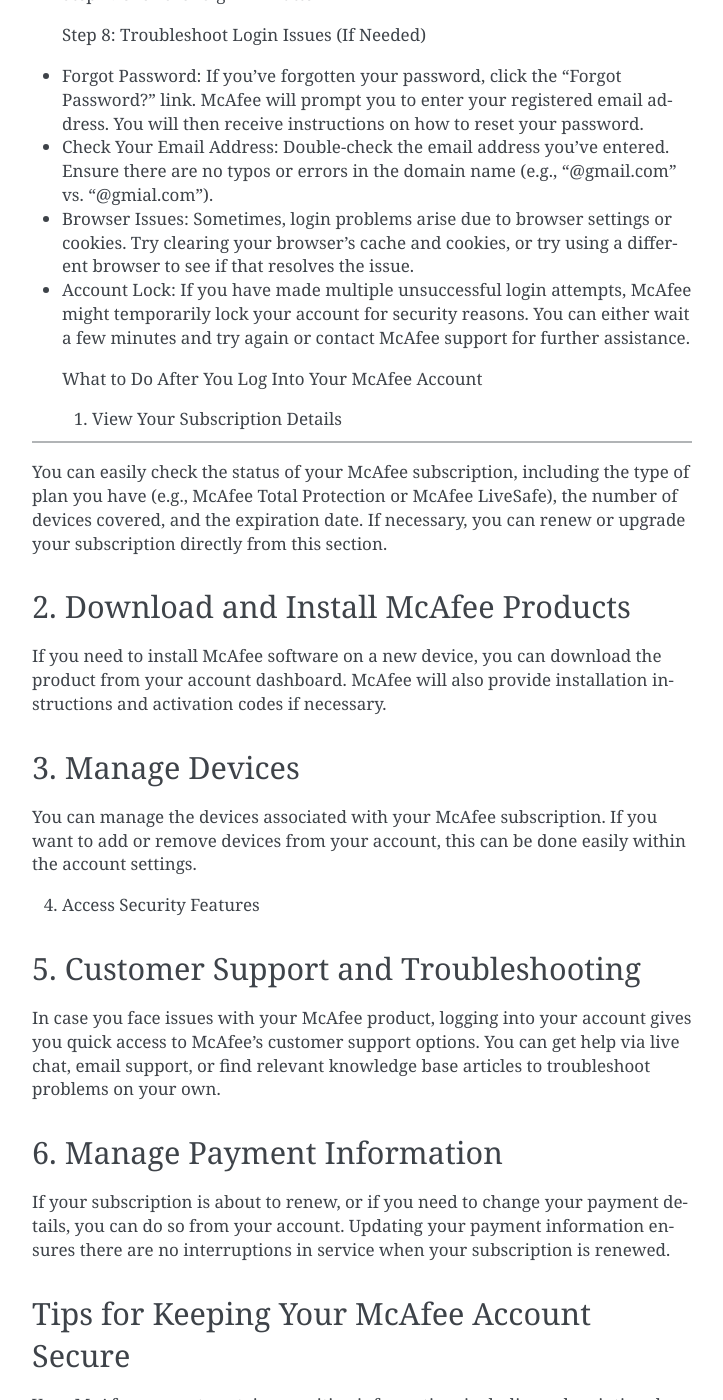
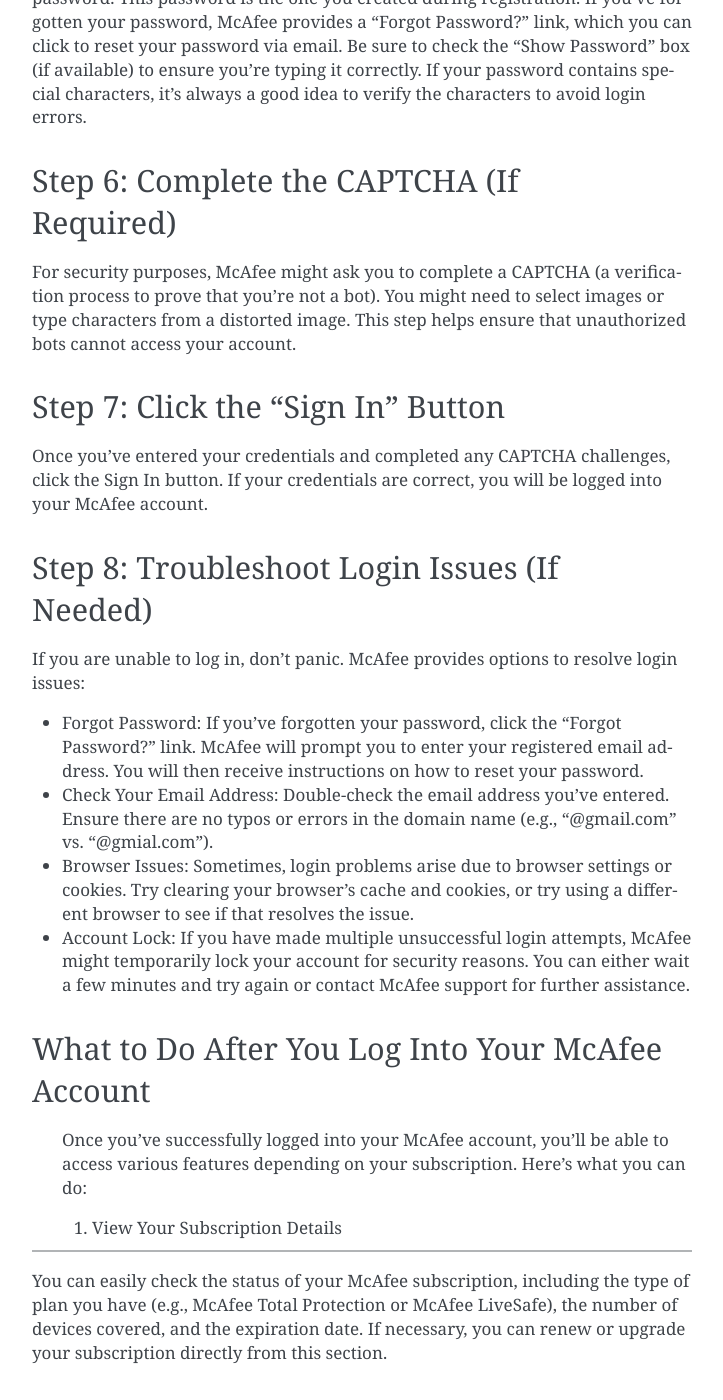
Before and after one commit to amaya1329/howtologinmcafeeaccount, a Sphinx documentation site: the page built from docs/index.rst, in a window 1280 px wide and 1400 px high, scrolled down 1891 px. Shown: the whole window, without its empty margins (388-1111 px from the left). Built offline with Sphinx 7.4.7, drawn with Linux system fonts in a browser that asks for light colours; some of the changed text lies outside the part shown.

Commit message:
Update index.rst

```diff
--- a/docs/index.rst
+++ b/docs/index.rst
@@ -10,8 +10,10 @@
 
 ________________________________________
 
-For login McAfee Account Click Here  👉 https://getchatsupport.live/
---------------------------------------------------------------------
+For login McAfee Account Click Here:
+----------------------------------
+👉 https://getchatsupport.live/
+-----------------------------------------------------
 McAfee is one of the leading cybersecurity companies that provide antivirus software and other security solutions to protect your devices from cyber threats. To manage your McAfee subscription, access advanced features, or troubleshoot issues, you need to log in to your McAfee account. Whether you are using McAfee for the first time or are a returning customer, understanding how to log in to your McAfee account is crucial for managing your subscriptions and ensuring that your devices stay secure.
 
 In this article, we’ll guide you through the entire process of logging into your McAfee account. We’ll cover everything you need to know, from creating your McAfee account to accessing its features.
@@ -32,7 +34,7 @@
 ------------------------------
   To begin, open your preferred web browser. This can be Google Chrome, Mozilla Firefox, Microsoft Edge, or Safari. Make sure your internet connection is active to ensure that you can access the McAfee website smoothly.
 
-  Step 2: Visit the McAfee Official Website
+Step 2: Visit the McAfee Official Website
 ---------------------
 Once your browser is open, type the McAfee URL (www.mcafee.com) into the address bar and hit the Enter key. This will take you to McAfee’s homepage. From here, you can access various McAfee products, manage your subscription, or log in to your McAfee account.
 
@@ -40,7 +42,8 @@
 -------------------
 On the top-right corner of McAfee’s homepage, you’ll find the “Sign In” option. It is typically located next to buttons like "Support" or "My Account." Click on the “Sign In” button to proceed to the login page.
 
- Step 4: Enter Your Email Address
+Step 4: Enter Your Email Address
+--------------------------------
 After clicking the “Sign In” button, you’ll be redirected to a login page. Here, McAfee will ask you for your email address. This is the same email you used to register or purchase a subscription on McAfee. Type in the email address carefully and ensure there are no typos.
 
 Step 5: Enter Your Password
@@ -48,15 +51,15 @@
 Once you've entered your email address, McAfee will prompt you to enter your password. This password is the one you created during registration. If you’ve forgotten your password, McAfee provides a “Forgot Password?” link, which you can click to reset your password via email.
 Be sure to check the “Show Password” box (if available) to ensure you're typing it correctly. If your password contains special characters, it’s always a good idea to verify the characters to avoid login errors.
 
-  Step 6: Complete the CAPTCHA (If Required)
+Step 6: Complete the CAPTCHA (If Required)
 ------------------------------
 For security purposes, McAfee might ask you to complete a CAPTCHA (a verification process to prove that you’re not a bot). You might need to select images or type characters from a distorted image. This step helps ensure that unauthorized bots cannot access your account.
 
-  Step 7: Click the “Sign In” Button
+Step 7: Click the “Sign In” Button
 -------------------------------------
 Once you’ve entered your credentials and completed any CAPTCHA challenges, click the Sign In button. If your credentials are correct, you will be logged into your McAfee account.
 
-  Step 8: Troubleshoot Login Issues (If Needed)
+Step 8: Troubleshoot Login Issues (If Needed)
 --------------------------------------
 If you are unable to log in, don’t panic. McAfee provides options to resolve login issues:
 
@@ -70,7 +73,7 @@
 •	Account Lock: If you have made multiple unsuccessful login attempts, McAfee might temporarily lock your account for security reasons. You can either wait a few minutes and try again or contact McAfee support for further assistance.
 
 
-  What to Do After You Log Into Your McAfee Account
+What to Do After You Log Into Your McAfee Account
 --------------------------------------------------------
   Once you’ve successfully logged into your McAfee account, you’ll be able to access various features depending on your subscription. Here’s what you can do:
 
```
